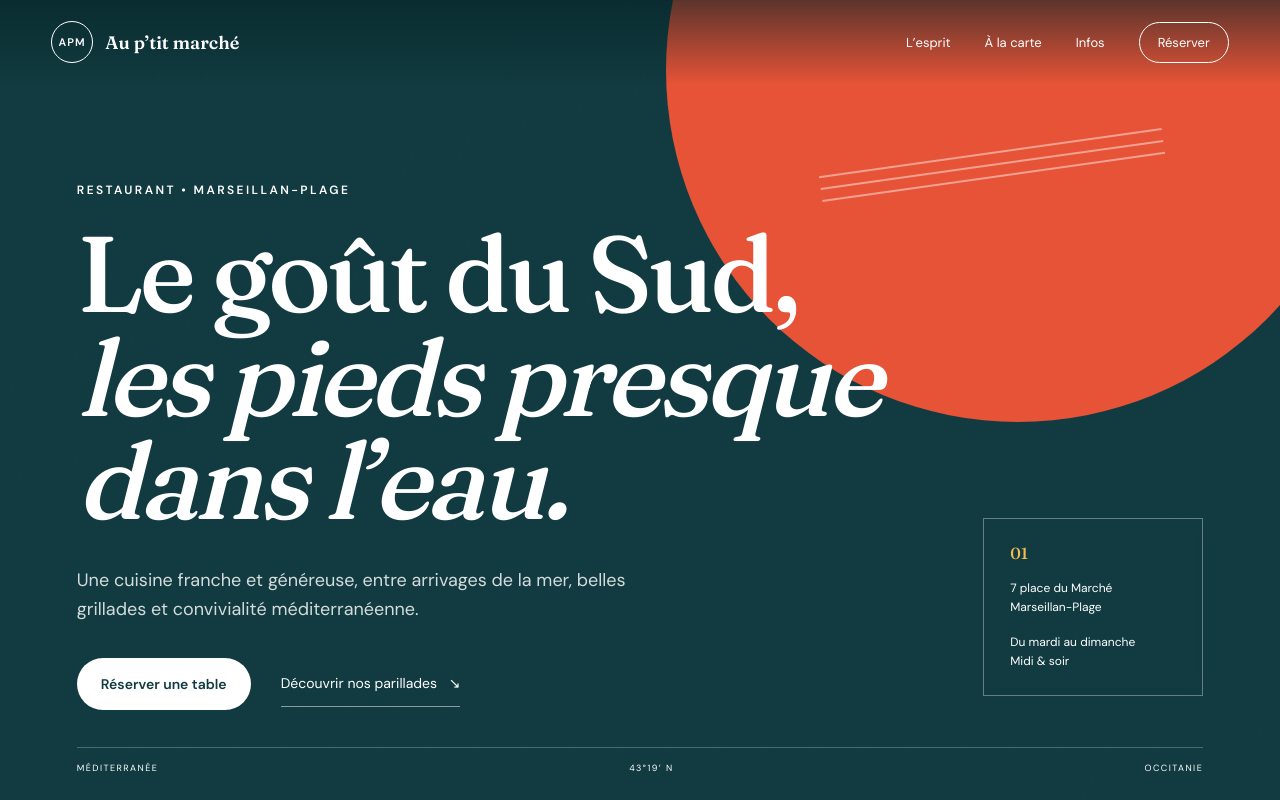
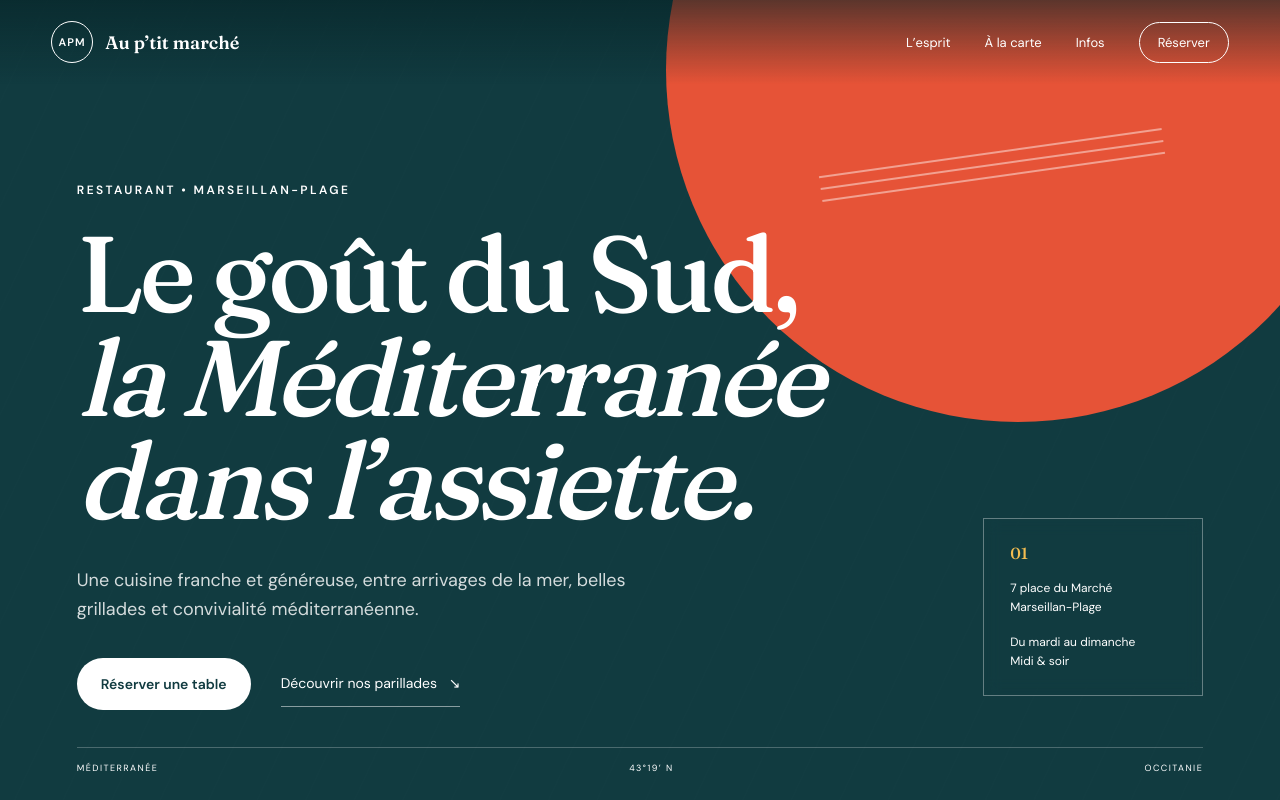
Before and after one commit to yanisferraz94-star/Au-p-tit-march-, a website built with Vite: page index.html in a window 1280 px wide. Shown: the top 800 px of the page. Built offline with nearby package versions, Linux system fonts and the light colour scheme.

Commit message:
Update hero tagline

```diff
--- a/index.html
+++ b/index.html
@@ -33,7 +33,7 @@
         <div class="hero-lines" aria-hidden="true"><span></span><span></span><span></span></div>
         <div class="hero-copy reveal">
           <p class="eyebrow">Restaurant • Marseillan-Plage</p>
-          <h1>Le goût du Sud,<br /><em>les pieds presque dans l’eau.</em></h1>
+          <h1>Le goût du Sud,<br /><em>la Méditerranée dans l’assiette.</em></h1>
           <p class="hero-intro">Une cuisine franche et généreuse, entre arrivages de la mer, belles grillades et convivialité méditerranéenne.</p>
           <div class="hero-actions">
             <a class="button button-light" href="tel:+33620428216">Réserver une table</a>
```
Also changed, not shown: dist/client/index.html.
